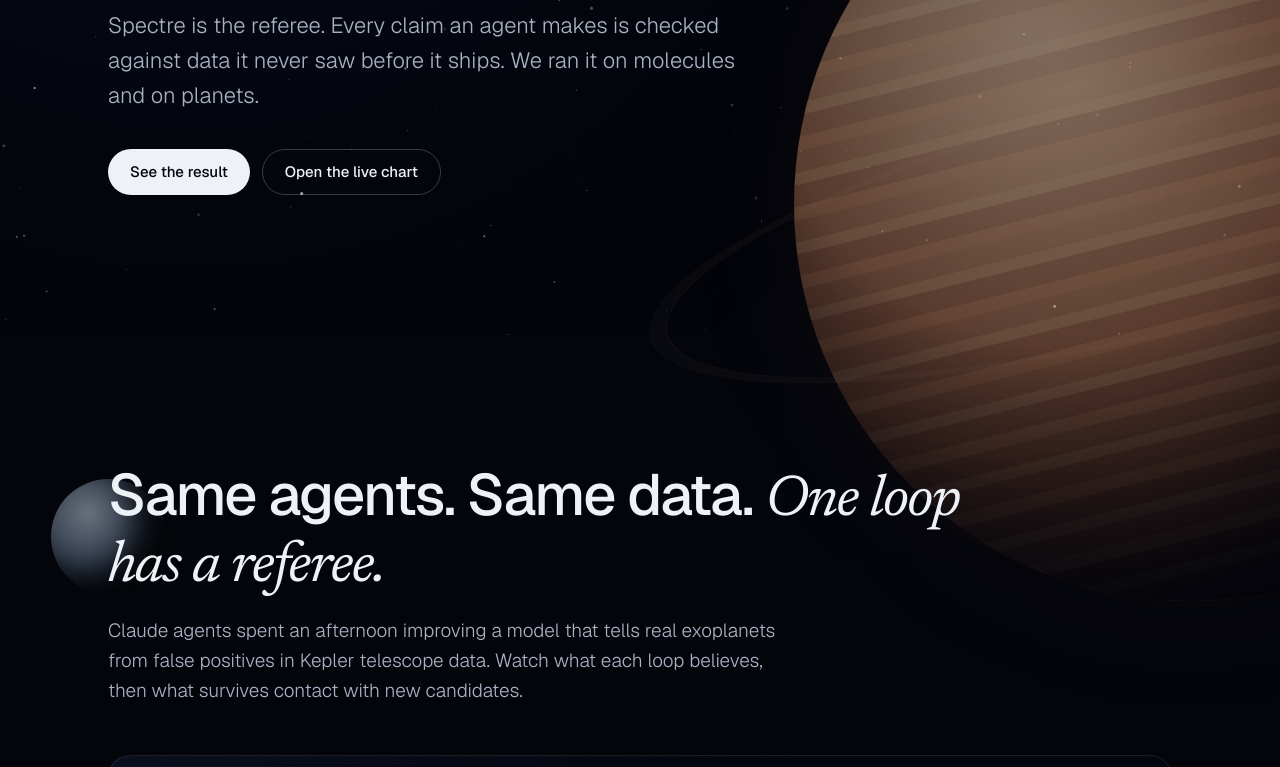
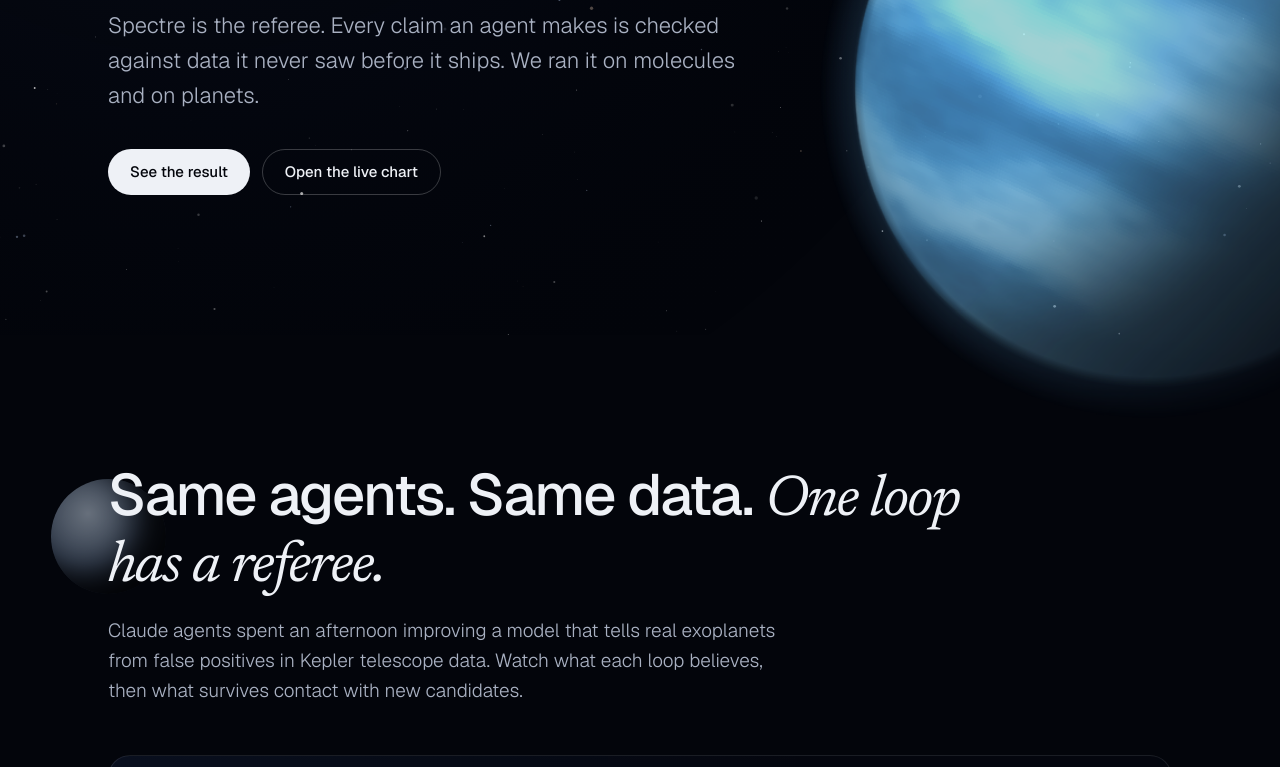
Before and after one commit to VolodymyrLinuxovich/exo-referee, a plain HTML site: page site/index.html in a window 1280 px wide. Shown: the part 465-1232 px from the top of the page. Drawn offline with nearby package versions, Linux system fonts and the light colour scheme; animation ran at ten frames a second.

Commit message:
Site: rendered ice giant, stacked proof panels, fixed counter format

```diff
--- a/site/index.html
+++ b/site/index.html
@@ -24,17 +24,7 @@ canvas, svg { display: block; }
 /* sky */
 #sky { position: fixed; inset: 0; width: 100%; height: 100%; z-index: -3; }
 .planet { position: fixed; border-radius: 50%; z-index: -2; pointer-events: none; will-change: transform; }
-.giant { width: 62vmax; height: 62vmax; right: -24vmax; top: 34vh;
-  background:
-    radial-gradient(circle at 30% 28%, rgba(255,255,255,.16), transparent 42%),
-    repeating-linear-gradient(-14deg, rgba(196,134,92,.0) 0 2.2%, rgba(196,134,92,.28) 2.2% 3.6%, rgba(120,72,52,.22) 3.6% 5.8%, rgba(232,196,150,.18) 5.8% 7%),
-    radial-gradient(circle at 35% 35%, #c99a72, #7a4a33 52%, #26140d 74%);
-  box-shadow: 0 0 14vmax rgba(214,140,90,.08); opacity: .62; }
-.giant::before { content: ""; position: absolute; inset: 0; border-radius: 50%;
-  background: radial-gradient(circle at 28% 26%, rgba(255,236,210,.22), transparent 30%),
-              radial-gradient(circle at 34% 32%, transparent 38%, rgba(3,5,11,.55) 58%, rgba(3,5,11,.96) 74%); }
-.giant::after { content: ""; position: absolute; inset: -18%; border-radius: 50%; border: 1px solid rgba(230,200,170,.10);
-  transform: rotate(-14deg) scaleY(.22); box-shadow: 0 0 0 1.4vmax rgba(230,200,170,.05); }
+#world { position: fixed; z-index: -2; pointer-events: none; width: 54vmax; height: 54vmax; right: -17vmax; top: 26vh; opacity: .82; will-change: transform; }
 .rock { width: 9vmax; height: 9vmax; left: 4vw; top: 118vh;
   background: radial-gradient(circle at 32% 30%, #b9c7d8, #5a6b83 45%, #141b27 75%);
   box-shadow: inset -2.2vmax -1.4vmax 2.4vmax rgba(0,0,0,.85); opacity: .55; }
@@ -86,7 +76,7 @@ h2 { font: 500 clamp(34px, 4.6vw, 58px)/1.04 var(--sans); letter-spacing: -.03em
 .gate-row span { color: var(--ink-3); font-size: 13.5px; line-height: 1.45; display: block; }
 
 /* proof */
-.proof { display: grid; grid-template-columns: 1.35fr 1fr; gap: 20px; }
+.proof { display: grid; grid-template-columns: 1fr; gap: 20px; }
 .panel { padding: 26px 26px 24px; }
 .panel h3 { font-size: 22px; font-weight: 500; letter-spacing: -.02em; margin: 0 0 6px; line-height: 1.25; }
 .panel .cap { color: var(--ink-2); font-size: 15px; margin: 0 0 16px; }
@@ -119,14 +109,14 @@ footer .wrap { display: flex; justify-content: space-between; gap: 20px; flex-wr
   .gate-row { grid-template-columns: repeat(5, 1fr); } .gate-row span { display: none; } .gate-row em { font-size: 14px; }
   .gate-row div { padding: 14px 4px 16px; } .gate-row b { font-size: 11px; letter-spacing: .04em; }
   nav .links { display: none; }
-  .giant { right: -70vmax; top: 58vh; opacity: .45; } .ice { left: 78vw; }
+  #world { right: -34vmax; top: 56vh; opacity: .45; } .ice { left: 78vw; }
 }
 @media (prefers-reduced-motion: reduce) { .reveal, .stamp { opacity: 1; transform: none; transition: none; } html { scroll-behavior: auto; } }
 </style>
 </head>
 <body>
 <canvas id="sky" aria-hidden="true"></canvas>
-<div class="planet giant" data-depth="0.18" aria-hidden="true"></div>
+<canvas id="world" class="planet" data-depth="0.18" aria-hidden="true"></canvas>
 <div class="planet rock" data-depth="0.45" aria-hidden="true"></div>
 <div class="planet ice" data-depth="0.3" aria-hidden="true"></div>
 
@@ -240,6 +230,81 @@ const lerp = (a, b, t) => a + (b - a) * t;
   if (STILL) addEventListener("scroll", draw, { passive: true });
   const ps = [...document.querySelectorAll(".planet")];
   addEventListener("scroll", () => ps.forEach(p => p.style.transform = `translateY(${-scrollY * p.dataset.depth}px)`), { passive: true });
+})();
+
+/* ---------- the world: a rotating ice giant, lit from the upper left ---------- */
+(function () {
+  const c = document.getElementById("world");
+  const S = Math.max(240, Math.min(620, Math.round(c.getBoundingClientRect().width * Math.min(DPR, 1.4))));
+  c.width = c.height = S;
+  const x = c.getContext("2d");
+  const TW = 512, TH = 256, tex = new Float32Array(TW * TH * 3);
+  // seeded value noise, periodic in longitude so the texture wraps
+  let seed = 7; const rnd = () => (seed = (seed * 16807) % 2147483647) / 2147483647;
+  const H = new Float32Array(256 * 256).map(rnd);
+  const sm = t => t * t * (3 - 2 * t);
+  function n2(px, py, per) {
+    const xi = Math.floor(px), yi = Math.floor(py), xf = px - xi, yf = py - yi;
+    const a = (i, j) => H[((((i % per) + per) % per) & 255) * 256 + (j & 255)];
+    const u = sm(xf), v = sm(yf);
+    return (a(xi, yi) * (1 - u) + a(xi + 1, yi) * u) * (1 - v) + (a(xi, yi + 1) * (1 - u) + a(xi + 1, yi + 1) * u) * v;
+  }
+  function fbm(px, py) { let s = 0, a = .5, per = 8; for (let o = 0; o < 4; o++) { s += a * n2(px, py, per); px *= 2; py *= 2; per *= 2; a *= .5; } return s; }
+  const PAL = [[10, 34, 64], [24, 78, 124], [52, 122, 172], [104, 172, 210], [158, 212, 234], [46, 104, 152]];
+  function pal(t) { t = Math.max(0, Math.min(.9999, t)) * (PAL.length - 1); const i = Math.floor(t), f = t - i, A = PAL[i], B = PAL[i + 1]; return [A[0] + (B[0] - A[0]) * f, A[1] + (B[1] - A[1]) * f, A[2] + (B[2] - A[2]) * f]; }
+  for (let v = 0; v < TH; v++) {
+    const lat = (v / TH - .5) * Math.PI;
+    for (let u = 0; u < TW; u++) {
+      const px = u / TW * 8, py = v / TH * 4;
+      const warp = fbm(px * 1.0, py * 3.2) * 2.4;
+      let t = .5 + .5 * Math.sin(lat * 9 + warp * 1.8) * .5 + (fbm(px * 1.5, py * 4) - .5) * .32;
+      const dx = Math.min(Math.abs(u - TW * .3), TW - Math.abs(u - TW * .3)) / (TW * .05), dy = (v - TH * .66) / (TH * .035);
+      const storm = Math.exp(-(dx * dx + dy * dy));
+      t = t * (1 - storm) + (.92 - .15 * Math.sin(dx * 3)) * storm;
+      const col = pal(t), k = (v * TW + u) * 3;
+      tex[k] = col[0]; tex[k + 1] = col[1]; tex[k + 2] = col[2];
+    }
+  }
+  // per-pixel sphere lookup: texture coords and lighting, computed once
+  const R = S * .43, cx = S / 2, cy = S / 2, tilt = -.42, ct = Math.cos(tilt), st = Math.sin(tilt);
+  const Lx = -.62, Ly = -.48, Lz = .62, Ln = Math.hypot(Lx, Ly, Lz);
+  const idx = [], uu = [], vv = [], lit = [], edge = [];
+  for (let j = 0; j < S; j++) for (let i = 0; i < S; i++) {
+    const nx = (i + .5 - cx) / R, ny = (j + .5 - cy) / R, r2 = nx * nx + ny * ny;
+    if (r2 >= 1) continue;
+    const nz = Math.sqrt(1 - r2);
+    const rx = nx * ct - ny * st, ry = nx * st + ny * ct;            // axial tilt
+    const lat = Math.asin(ry), lon = Math.atan2(rx, nz);
+    const d = (nx * Lx + ny * Ly + nz * Lz) / Ln;
+    const diffuse = Math.max(0, d), term = sm(Math.max(0, Math.min(1, (d + .18) / .5)));
+    const limb = .55 + .45 * nz;
+    idx.push((j * S + i) * 4); uu.push((lon / (2 * Math.PI) + .5) * TW); vv.push((lat / Math.PI + .5) * (TH - 1));
+    lit.push(Math.min(1.25, (.035 + diffuse * 1.05) * term * limb + .02));
+    edge.push(Math.max(0, Math.min(1, (1 - Math.sqrt(r2)) * R / 1.4)) * 255);
+  }
+  const img = x.createImageData(S, S), D = img.data, N = idx.length;
+  let off = 0, last = 0;
+  function draw(now) {
+    if (now - last > 50 || !last) {
+      last = now; off = (off + .35) % TW;
+      for (let p = 0; p < N; p++) {
+        const u = Math.floor(uu[p] + off) % TW, k = (Math.floor(vv[p]) * TW + u) * 3, L = lit[p], q = idx[p];
+        D[q] = tex[k] * L; D[q + 1] = tex[k + 1] * L; D[q + 2] = tex[k + 2] * L; D[q + 3] = edge[p];
+      }
+      x.clearRect(0, 0, S, S); x.putImageData(img, 0, 0);
+      // atmosphere: a thin bright rim on the lit side and a soft halo
+      x.globalCompositeOperation = "lighter";
+      const g = x.createRadialGradient(cx, cy, R * .97, cx, cy, R * 1.12);
+      g.addColorStop(0, "rgba(130,205,255,.42)"); g.addColorStop(.25, "rgba(110,190,255,.16)"); g.addColorStop(1, "rgba(110,190,255,0)");
+      x.fillStyle = g; x.beginPath(); x.arc(cx, cy, R * 1.12, 0, 6.283); x.arc(cx, cy, R * .97, 0, 6.283, true); x.fill();
+      const sh = x.createLinearGradient(cx - R, cy - R, cx + R * .9, cy + R * .9);         // halo fades on the night side
+      sh.addColorStop(0, "rgba(0,0,0,0)"); sh.addColorStop(.55, "rgba(0,0,0,0)"); sh.addColorStop(1, "rgba(3,5,11,1)");
+      x.globalCompositeOperation = "destination-out"; x.fillStyle = sh; x.beginPath(); x.arc(cx, cy, R * 1.12, 0, 6.283); x.arc(cx, cy, R * .985, 0, 6.283, true); x.fill();
+      x.globalCompositeOperation = "source-over";
+    }
+    if (!STILL) requestAnimationFrame(draw);
+  }
+  requestAnimationFrame(draw);
 })();
 
 /* ---------- numbers from the run ---------- */
@@ -479,7 +544,7 @@ const dataReady = fetch("data.json").then(r => r.json()).then(d => {
   whenSeen(c, () => {
     requestAnimationFrame(frame);
     const s = performance.now();
-    (function f(now) { const k = Math.min(1, (now - s) / 2600); cnt.innerHTML = `${Math.round(ease(k) * 4000).toLocaleString()} <small>of 4,000</small>`; if (k < 1) requestAnimationFrame(f); })(s);
+    (function f(now) { const k = Math.min(1, (now - s) / 2600); cnt.innerHTML = `${Math.round(ease(k) * 4000).toLocaleString("en-US")} <small>of 4,000</small>`; if (k < 1) requestAnimationFrame(f); })(s);
   }, .25);
 })();
 
```
